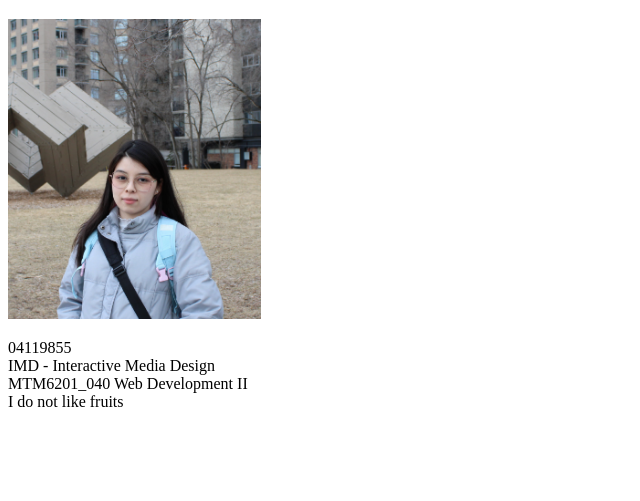
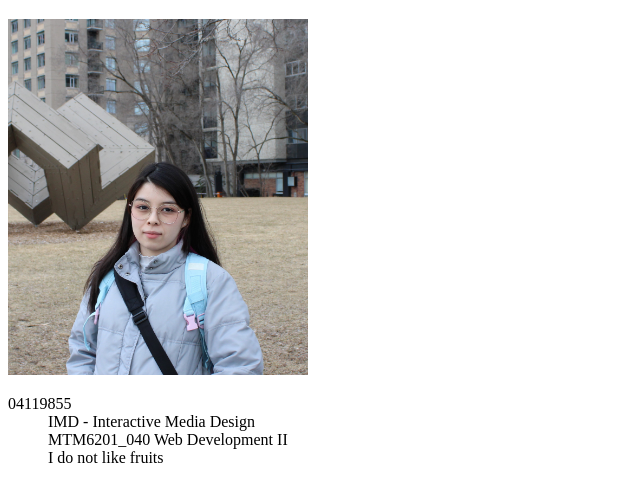
Before and after one commit to yama0058/mtm6201-week1, a plain HTML site: page index.html in a window 1280 px wide. Shown: the part 61-562 px from the top of the page, without its empty margins (0-640 px from the left). Drawn offline with Linux system fonts and the light colour scheme.

Commit message:
Corrected image and code

```diff
--- a/index.html
+++ b/index.html
@@ -9,14 +9,14 @@
     <h1>Thalyssa Ayumi Yamanaka Mrozkowski</h1>
 
     <main>
-        <img src="images/IMG_0697.jpg" width=20%>
+        <img src= images/IMG_0697.jpg width=300 alt="me">
     </main>
 
     <dl>
         <dt>04119855</dt>
-        <dt>IMD - Interactive Media Design</dt>
-        <dt>MTM6201_040 Web Development II</dt>
-        <dt>I do not like fruits</dt>
+        <dd>IMD - Interactive Media Design</dd>
+        <dd>MTM6201_040 Web Development II</dd>
+        <dd>I do not like fruits</dd>
     </dl>
 </body>
 </html>
```
